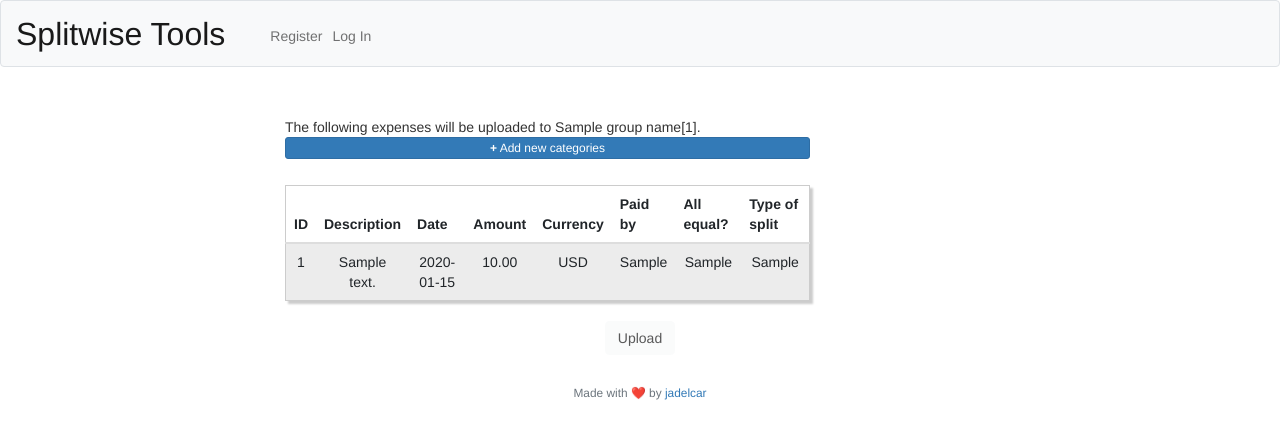
After one commit to jadelcar/splitwise-tools, a Flask app: template templates/upload_edit.html in a window 1280 px wide. The commit adds this page. Shown: the top 439 px of the page. Run offline with Flask 3, Linux system fonts and the light colour scheme; the template is opened without the code that fills it: most values are stand-ins (such as "Sample title", 1, 10 or a date in 2020); some libraries are stand-ins or nearby versions.

Commit message:
Added route '/batch_upload' with warning messages for long descriptions.

```diff
--- a/app.py
+++ b/app.py
@@ -1,25 +1,28 @@
-from flask import Flask, url_for, render_template, request, redirect, session
+from flask import Flask, url_for, render_template, request, redirect, session, flash
 from flask_sqlalchemy import SQLAlchemy
 from flask_session.__init__ import Session
 from datetime import datetime
 from tempfile import mkdtemp
 from werkzeug.security import check_password_hash, generate_password_hash
 
-from helpers import apology, login_required, lookup, usd, update_portfolios
+from helpers import *
 
 from splitwise import Splitwise
 import config as Config
+
+import pandas as pd
 
 #Create app and Splitwise secret key
 app = Flask(__name__)
 app.secret_key = "test_secret_key"
 
 # Ensure templates are auto-reloaded
-app.config["TEMPLATES_AUTO_RELOAD"] = True
-
+app.config['TEMPLATES_AUTO_RELOAD'] = True
+app.config['FLASK_ENV'] = 'development'
 # Configure session to use filesystem (instead of signed cookies)
 app.config["SESSION_PERMANENT"] = False
 app.config["SESSION_TYPE"] = "filesystem"
+
 
 Session(app)
 
@@ -99,12 +102,89 @@
         # Fetch groups
         if 'access_token' not in session:
             return redirect(url_for("home"))
-        sObj = Splitwise(Config.consumer_key,Config.consumer_secret)
-        sObj.setAccessToken(session['access_token'])
-
+        # sObj = Splitwise(Config.consumer_key,Config.consumer_secret)
+        # sObj.setAccessToken(session['access_token'])
+        sObj = get_access_token() # Helper function
         groups = sObj.getGroups()
     return render_template('groups.html', groups=groups)
 
+@app.route('/batch_upload', methods=['GET','POST'])
+def batch_upload():
+    if request.method == 'GET':
+        sObj = get_access_token()
+        groups = sObj.getGroups()
+        return render_template('batch_upload.html', groups=groups)
+    else:
+        sObj = get_access_token()
+
+        # Fetch group info
+        group_id = request.form.get("group_for_upload")
+        group = sObj.getGroup(group_id)
+        group_name = group.getName()
+        group_members = group.getMembers() # list of friend objects
+
+        # Process file submitted
+        file = request.files['batch_expenses_file'] # See https://flask.palletsprojects.com/en/2.2.x/quickstart/#file-uploads and https://flask.palletsprojects.com/en/2.2.x/api/#flask.Request.files
+        df = pd.read_excel(file)
+        #
+        error_message = ""
+        error_total = 0
+        error_dict = {
+            "descr" : {
+                "error_list" : [] ,
+                "errors" : 0
+            } ,
+            "date" : {
+                "error_list" : [] ,
+                "errors" : 0
+            }
+        }
+
+        # Verify upload, looping over each column or column group and over types of error. If an error is detected, add to the error message, indicating the IDs of the expenses affected
+        def add_to_error_list(var_name, error_total=error_total):
+            error_total += 1
+            error_dict[var_name]['error_list'].append(str(id)) #
+            error_dict[var_name]['errors'] += 1
+            return error_total
+
+        # Description > 100
+        for id, descr in zip(df.id, df.description):
+            if len(descr) > 20: error_total = add_to_error_list("descr", error_total)
+
+        if error_dict['descr']['error_list']: #If there's at least one error
+            error_message = add_to_error_message("Description is longer than 20  characters", error_dict['descr']['error_list'], error_message)
+
+        error_message = add_to_error_message("Second error about dates", error_dict['date']['error_list'], error_message)
+
+        # Date cannot be parsed
+        # for date in df.date:
+        #     if is_date(date) == TRUE:
+        expenses = df.to_dict('records')
+        print(expenses)
+        if error_total == 0:
+            # Store the dict in session and redirect to editing site
+            session['expenses_upload'] = expenses
+            # Redirect to the website for editing (edit_upload.html), passing on the data on expenses for display
+            return render_template("upload_edit.html", file_valid = "yes", group_id = group_id, group_name = group_name, expenses = expenses)
+        else:
+            flash(error_message)
+            return render_template("upload_edit.html", file_valid = "no", group_id = group_id, group_name = group_name, expenses = expenses, error_dict= error_dict)
+
+# TBD: Depending on the process result
+    # If the process fails: Show errors
+    # If the process timeouts: Show apology
+    # If the process succeeds:
+
+@app.route('/push_expenses', methods=['POST'])
+def push_expenses():
+    #Another option: Parse the data received as JSON in the Splitwise format needed (https://flask.palletsprojects.com/en/2.2.x/api/#flask.Request.get_json), also see the property 'JSON'
+
+    # Upload each expense to Splitwise
+    # for expense in session['batch_expenses']:
+
+    return render_template("upload_success_summary.html")
+
+    # If the process fails (except) make sure to remove the expenses from session
 
 @app.route("/login_app", methods=["GET", "POST"])
 def login():
@@ -137,6 +217,8 @@
 
         # Remember which user has logged in
         session["user_id"] = rows[0]["id"]
+        session["user_name"] = rows[0]["username"]
+
 
         # Try to load access_token (only if user has authorized Splitwise before)
         try:
@@ -205,7 +287,6 @@
     session['access_token'] = access_token
     return render_template("authorize_success.html") # 'url_for' generates a url given the input (in this case, an html file).
 
-
 @app.route("/logout")
 def logout():
     """Log user out"""
@@ -248,8 +329,11 @@
             db.session.commit()
         except:
             return apology("Could not insert you in the database")
-        # Redirect to home (showing a summary of stocks owned and cash)
+    # Redirect to home (showing a summary of stocks owned and cash)
     return render_template("home.html")
 
-if __name__ == "__main__":
-    app.run(debug=True)
+# if __name__ == "__main__":
+#     app.run(debug=True)
+#     app.jinja_env.auto_reload = True
+#     app.config['TEMPLATES_AUTO_RELOAD'] = True
+#     app.run(debug=True, host='127.0.0.1:5000')
--- a/templates/base.html
+++ b/templates/base.html
@@ -34,14 +34,17 @@
                     {% if session["user_id"] and session["access_token"] %}
                         <ul class="navbar-nav me-auto mt-2">
                             <li class="nav-item"><a class="nav-link" href="/groups">Groups</a></li>
+                            <li class="nav-item"><a class="nav-link" href="/batch_upload">Batch upload</a></li>
                         </ul>
                         <ul class="navbar-nav ms-auto mt-2">
                             <li class="nav-item"><a class="nav-link" href="/logout">Log Out</a></li>
+                            <li class="nav-item"><a class="nav-link">User: {{ session["user_name"] }} </a></li>
                         </ul>
                     {% elif session["user_id"] and not session["access_token"] %}
                     <ul class="navbar-nav ms-auto mt-2">
                         <li class="nav-item"><a class="nav-link" href="/login_sw">Authorize Splitwise</a></li>
                         <li class="nav-item"><a class="nav-link" href="/logout">Log out</a></li>
+                        <li class="nav-item"><a class="nav-link">User: {{ session["user_name"] }} </a></li>
                     </ul>
                     {% else %}
                         <ul class="navbar-nav ms-auto mt-2">
@@ -55,7 +58,7 @@
 
         {% if get_flashed_messages() %}
             <header>
-                <div class="alert alert-primary mb-0 text-center" role="alert">
+                <div class="alert alert-primary mb-0 text-center" style="white-space: pre-line" role="alert">
                     {{ get_flashed_messages() | join(" ") }}
                 </div>
             </header>
--- /dev/null
+++ b/templates/upload_edit.html
@@ -0,0 +1,57 @@
+{% extends "base.html" %}
+
+{% block title %}
+    Register
+{% endblock %}
+
+{% block body %}
+<link href="//netdna.bootstrapcdn.com/bootstrap/3.0.0/css/bootstrap.min.css" rel="stylesheet" id="bootstrap-css">
+<script src="//netdna.bootstrapcdn.com/bootstrap/3.0.0/js/bootstrap.min.js"></script>
+<script src="//code.jquery.com/jquery-1.11.1.min.js"></script>
+<!------ Include the above in your HEAD tag ---------->
+
+<div class="container">
+    <div class="row col-md-6 col-md-offset-2 custyle">
+    The following expenses will be uploaded to {{ group_name }}[{{ group_id }}].
+    <table class="table table-striped custab">
+    <thead>
+    <a href="#" class="btn btn-primary btn-xs pull-right"><b>+</b> Add new categories</a>
+        <tr>
+            <th>ID</th>
+            <th>Description</th>
+            <th>Date</th>
+            <th>Amount</th>
+            <th>Currency</th>
+            <th>Paid by</th>
+            <th>All equal?</th>
+            <th>Type of split</th>
+            <!-- <th class="text-center">Actions</th> -->
+        </tr>
+    </thead>
+            {% for expense in expenses %}
+            <tr>
+                <td>{{ expense.id }}</td>
+                <td {% if expense.id | string in error_dict.descr.error_list %} class= "text-danger"{% endif %}>{{ expense.description }}</td>
+                <td>{{ expense.date.date()}}</td>
+                <td>{{ "%0.2f" | format(expense.amount | float) }}</td>
+                <td>{{ expense.currency }}</td>
+                <td>{{ expense.paid_by }}</td>
+                <td>{{ expense.all_equal }}</td>
+                <td>{{ expense.type_split }}</td>
+            </tr>
+            {% endfor %}
+    </table>
+    </div>
+</div>
+{% if file_valid == "yes" %}
+    <form action="/push_expenses" method="post" >
+        <button class="btn btn-primary" type="submit">Upload</button>
+    </form>
+{% else %}
+<div class="d-inline-block" data-toggle="tooltip" data-placement="top" title="File is not valid, see errors above">
+    <button class="btn btn-light" style="pointer-events: none;" type="button" disabled>Upload</button>
+</div>
+{% endif %}
+
+
+{% endblock %}
```
Also changed, not shown: helpers.py (+12 -5 lines), templates/batch_upload.html (added, +22 -0 lines), instance/database.db, 2 other files.
